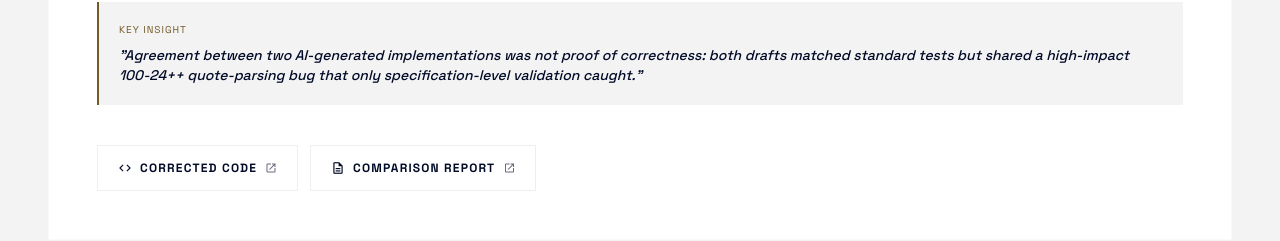
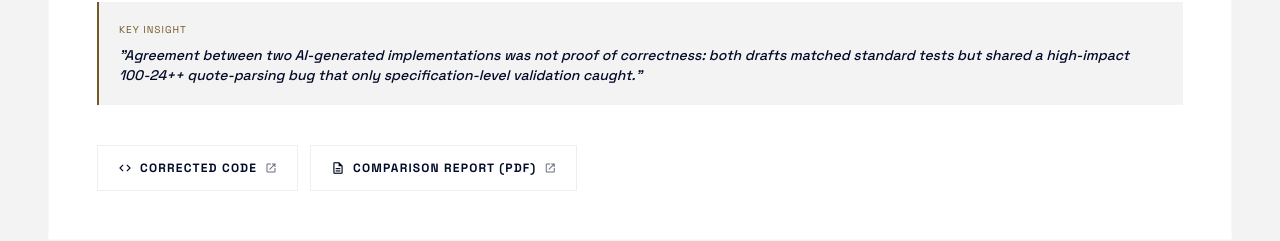
Before and after one commit to Demoniooo/Personal_website, a React (Vite) app: page / in a window 1280 px wide. Shown: the part 6321-6562 px from the top of the page. Built offline with nearby package versions, Linux system fonts and the light colour scheme.

Commit message:
Convert Treasury report to PDF

```diff
--- a/src/components/Projects.jsx
+++ b/src/components/Projects.jsx
@@ -120,8 +120,8 @@ const projects = [
         icon: "code",
       },
       {
-        label: "Comparison Report",
-        href: "/treasury-ai-proj/treasury-ai-comparison-report.docx",
+        label: "Comparison Report (PDF)",
+        href: "/treasury-ai-proj/treasury-ai-comparison-report.pdf",
         icon: "description",
       },
     ],
```
Also changed, not shown: 2 other files (tests, documents, lock files or other folders).
